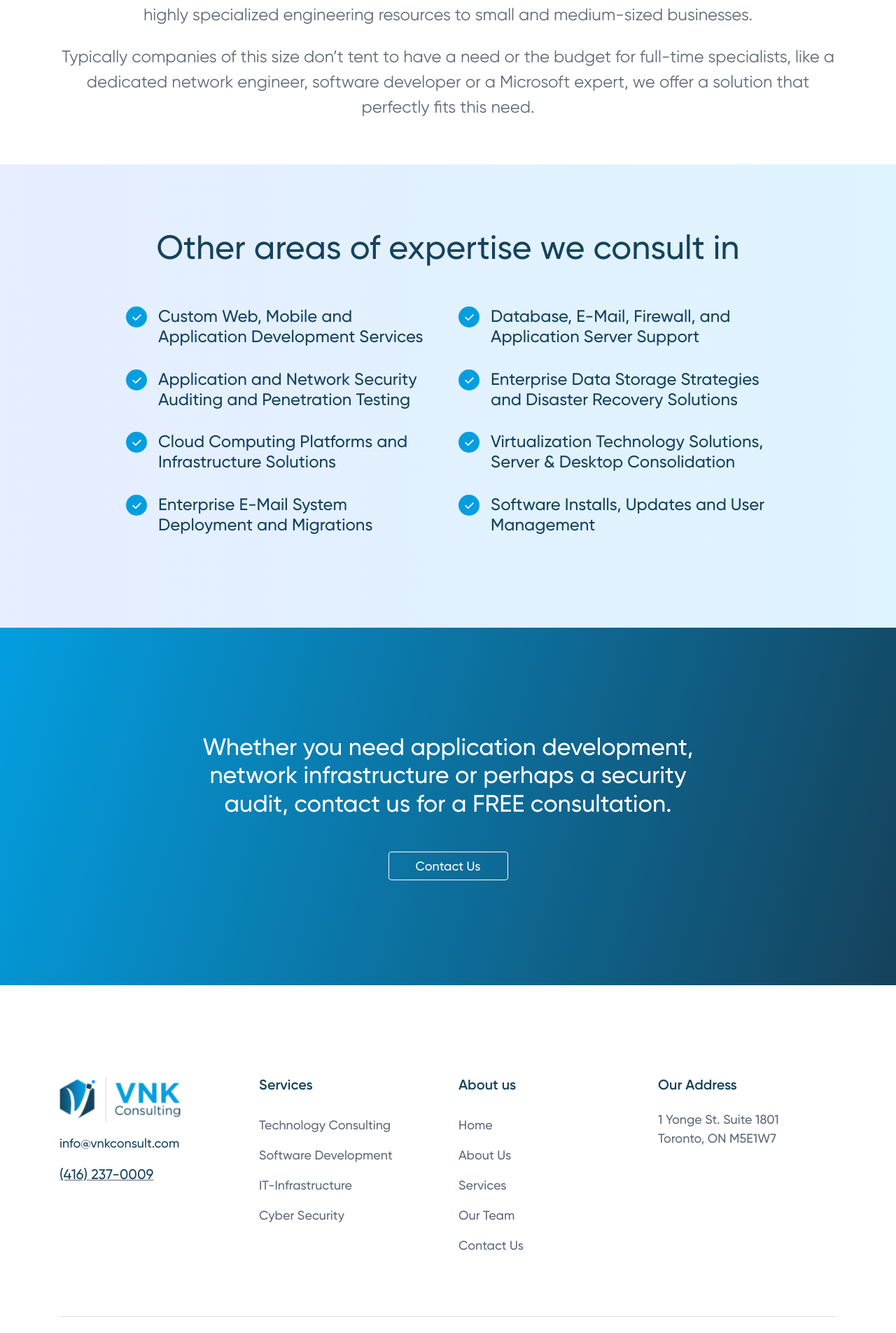
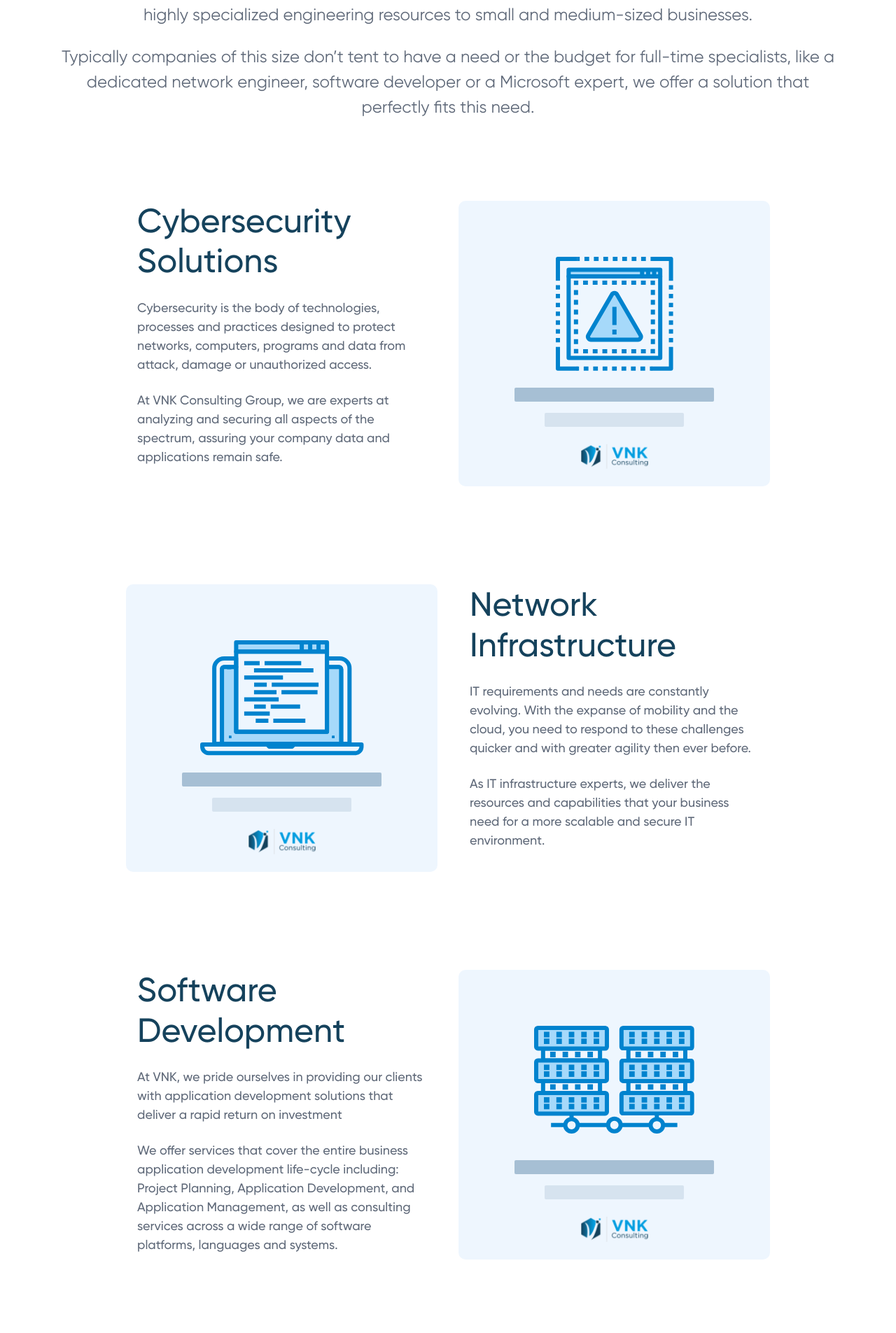
Before and after one commit to ifancyabroad/cloud-sherpas, a Jekyll site: the page built from services.html, in a window 1280 px wide. Shown: the part 1115-3020 px from the top of the page at 70% size. Built offline with Jekyll 4.4.1, drawn with Linux system fonts in a browser that asks for light colours.

Commit message:
Add service list

```diff
--- a/_config.yml
+++ b/_config.yml
@@ -29,6 +29,9 @@ url: "" # the base hostname & protocol for your site, e.g. http://example.com
 twitter_username: jekyllrb
 github_username:  jekyll
 
+collections:
+  - services
+
 # Build settings
 theme: null
 sass:
--- a/_includes/services/about-services.html
+++ b/_includes/services/about-services.html
@@ -1,4 +1,4 @@
-<section class="mb-5">
+<section class="about-services">
     <div class="container">
         <div class="row justify-content-center mb-5">
             <div class="col text-center">
--- /dev/null
+++ b/_includes/services/service-list.html
@@ -0,0 +1,23 @@
+<section class="service-list">
+    <div class="container">
+        {% for service in site.services %}
+            <div class="row justify-content-center service">
+                <div class="col-md-5 {% cycle '', 'order-md-1' %}">
+                    <div class="px-3">
+                        <h2 class="mb-4">{{ service.name }}</h2>
+                        {{ service.content }}
+                    </div>
+                </div>
+                <div class="col-md-5">
+                    <div class="service-icon">
+                        <img class="mb-4" src="{{ 'assets/images/icons/' | relative_url | append: service.icon }}" alt="{{ service.name }}">
+                        <div class="bar-long mb-3"></div>
+                        <div class="bar-short mb-4"></div>
+                        <img src="{{ 'assets/images/logos/vnk-logo.png' | relative_url }}" alt="VNK Consulting"
+                        width="96">
+                    </div>
+                </div>
+            </div>
+        {% endfor %}
+    </div>
+</section>
--- a/_sass/main.scss
+++ b/_sass/main.scss
@@ -56,6 +56,39 @@ h1, h4, h5 {
     padding-bottom: 150px;
 }
 
+.about-services {
+    margin-bottom: 100px;
+}
+
+.service-list {
+    .service {
+        margin-bottom: 140px;
+
+        .service-icon {
+            border-radius: 10px;
+            background-color: rgba(227, 241, 253, 0.6);
+            padding: 80px 80px 25px;
+            display: flex;
+            flex-direction: column;
+            align-items: center;
+
+            .bar-long {
+                height: 20px;
+                width: 100%;
+                border-radius: 2px;
+                background-color: rgba(0, 64, 113, 0.3);
+            }
+
+            .bar-short {
+                height: 20px;
+                width: 70%;
+                border-radius: 2px;
+                background-color: rgba(0, 64, 113, 0.1);
+            }
+        }
+    }
+}
+
 .other-areas {
     background-image: linear-gradient(to right, #e6eeff, #def4fe);
     padding-top: 90px;
--- a/services.html
+++ b/services.html
@@ -6,5 +6,6 @@ header_image: services.jpg
 ---
 {% include common/header-page.html %}
 {% include services/about-services.html %}
+{% include services/service-list.html %}
 {% include services/other-areas.html %}
 {% include common/contact-cta.html %}
```
Also changed, not shown: _services/cybersecurity_solutions.md (added, +7 -0 lines), _services/network_infrastructure.md (added, +7 -0 lines), _services/software_development.md (added, +8 -0 lines), assets/images/icons/cybersecurity.svg (added), assets/images/icons/network.svg (added), assets/images/icons/software.svg (added).
